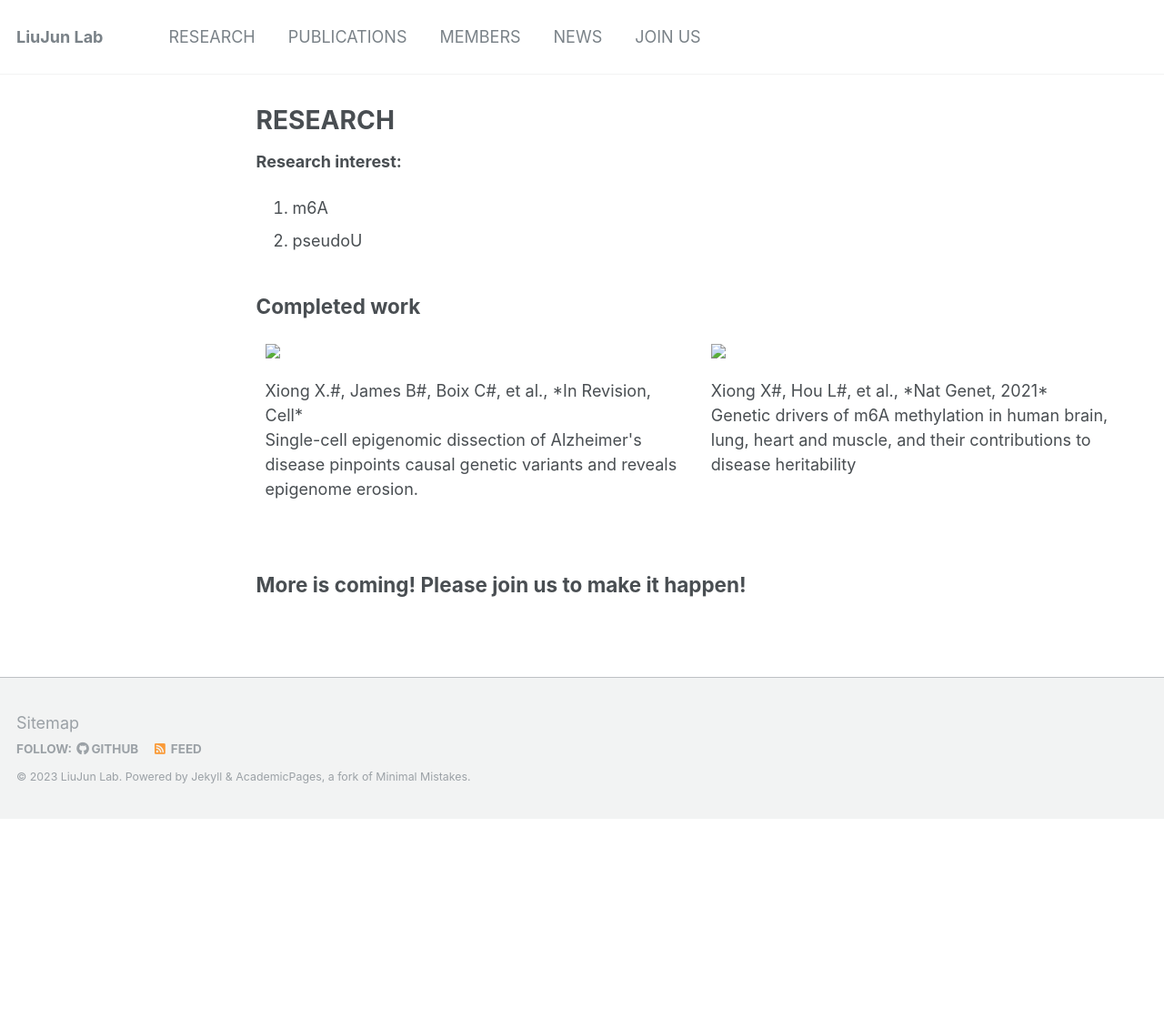
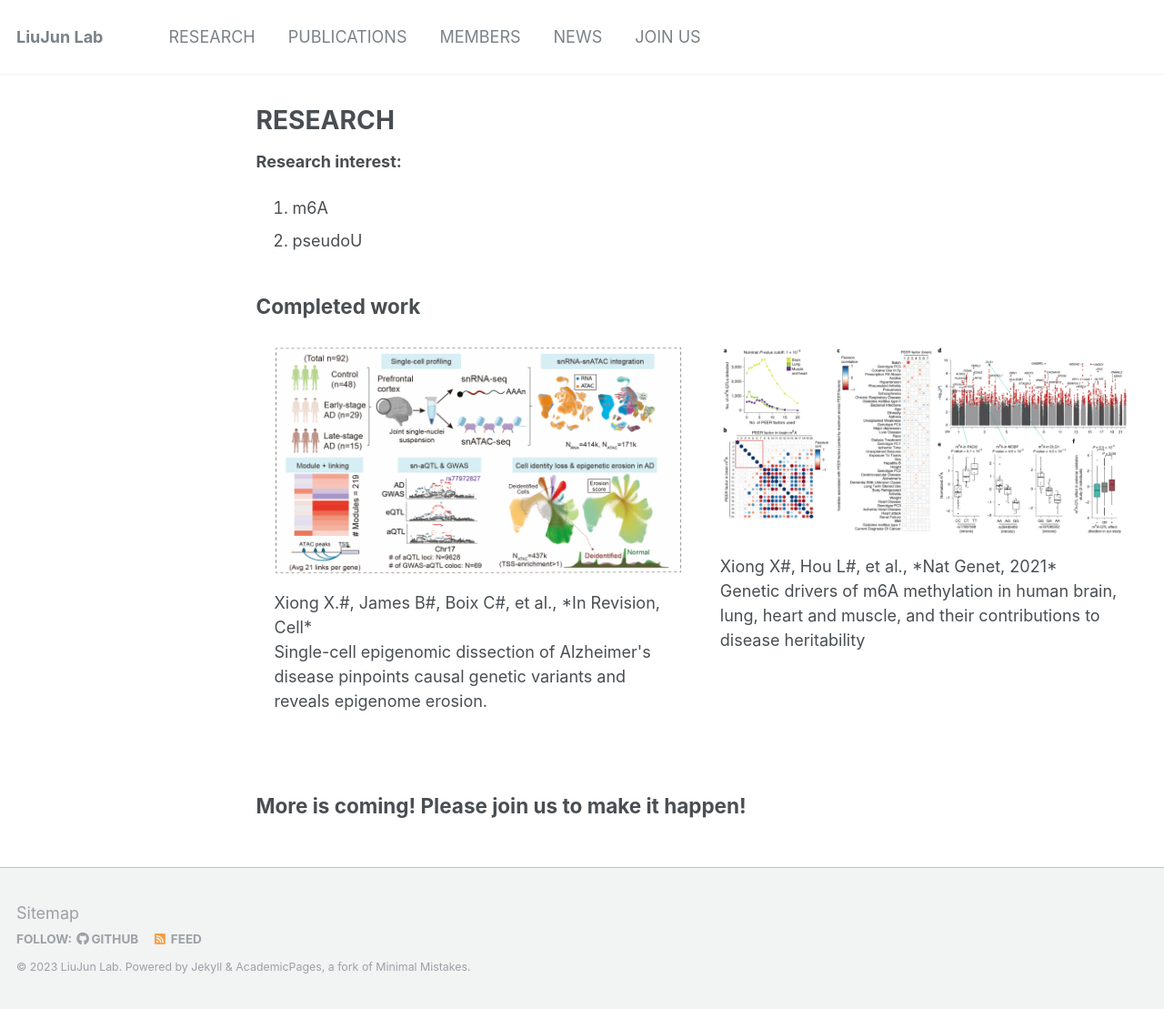
Before and after one commit to TangLi025/TangLi025.github.io, a Jekyll site: the page built from _pages/RESEARCH.md, in a window 1280 px wide. Shown: the whole page at 91% size. Built offline with Jekyll 4.4.1, drawn with Linux system fonts in a browser that asks for light colours; before the commit the page ends 900 px from its top, so only the background shows below that.

Commit message:
Update RESEARCH.md

```diff
--- a/_pages/RESEARCH.md
+++ b/_pages/RESEARCH.md
@@ -15,12 +15,12 @@ redirect_from:
 ## Completed work
 
 <div style="display:flex; flex-direction:row;">
-  <div style="flex:1; padding:10px;">
-    <img src="../image/image___TuP-IWq1.png" style="max-width:100%; height:auto;">
+  <div style="flex:1; padding:20px;">
+    <img src="../images\image___TuP-IWq1.png" style="max-width:100%; height:auto;">
     <p>Xiong X.#, James B#, Boix C#, et al., *In Revision, Cell*<br>Single-cell epigenomic dissection of Alzheimer's disease pinpoints causal genetic variants and reveals epigenome erosion.</p>
   </div>
-  <div style="flex:1; padding:10px;">
-    <img src="../image/image_p_2iGODlOJ.png" style="max-width:100%; height:auto;">
+  <div style="flex:1; padding:20px;">
+    <img src="../images/image_p_2iGODlOJ.png" style="max-width:100%; height:auto;">
     <p>Xiong X#, Hou L#, et al., *Nat Genet, 2021*<br>Genetic drivers of m6A methylation in human brain, lung, heart and muscle, and their contributions to disease heritability</p>
   </div>
 </div>
```
